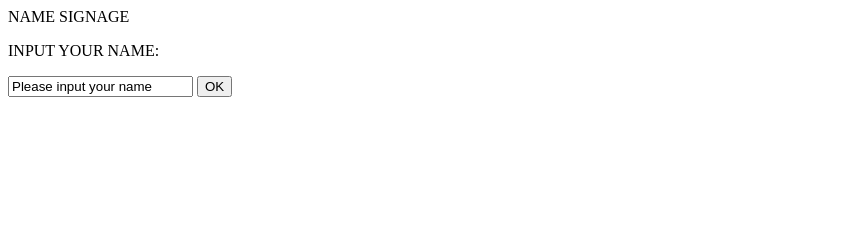
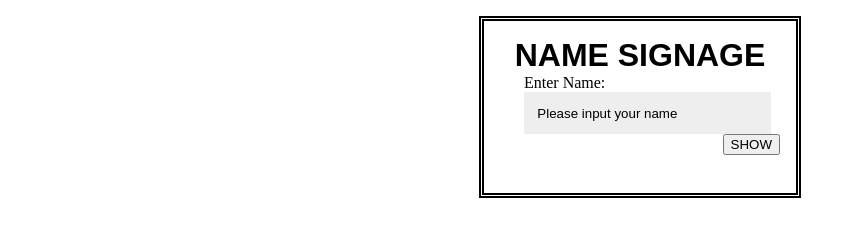
Before and after one commit to jiangzy123/JavaScript_note, a plain HTML site: page HTML/Day9.html in a window 1280 px wide. Shown: the whole page, without its empty margins (0-856 px from the left). Drawn offline with Linux system fonts and the light colour scheme.

Commit message:
update Day9

```diff
--- a/HTML/Day9.html
+++ b/HTML/Day9.html
@@ -7,17 +7,51 @@
 <script>
 
 </script>
+<style>
+	body,p{
+		margin: 0;
+		padding: 0;
+	}
+	#content{
+		margin: 1em auto;
+		padding: 1em;
+		border: 5px double  ;
+		width: 280px;
+		height: 140px;
+	}
+	#form_title{
+		text-align: center;
+		font-family: fantasy;
+		font-size: 2em;
+		font-weight: bold;
+	}
+	#form_content{
+		padding: 0 1.5em;
+
+	}
+	#form_footer{
+		text-align: right;
+
+	}
+	#input input{
+		width: 100%;
+		height: 3em;
+		background-color: #eee;
+		border-style: none;
+		border-color: #eee;
+		padding-left: 1em;
+	}
+</style>
 <body>
 	<div id="content">
-		<form action="#" id="main_form">
-			<div id="form_title">NAME SIGNAGE</div>
-			<div id="form_content">
-				<p id="name"><span>INPUT YOUR NAME:</span><span id="error"></span></p>
-				<input type="text" name="name" value="Please input your name">
-				<input type="submit" value="OK">
-			</div>
-
-		</form>
+		<div id="form_title">NAME SIGNAGE</div>
+		<div id="form_content">
+			<p id="text"><span>Enter Name:</span><span id="error"></span></p>
+			<p id="input"><input type="text" name="name" value="Please input your name"></p>
+		</div>
+		<div id="form_footer">
+			<input type="submit" value="SHOW">
+		</div>
 	</div>
 </body>
 </html>
```
Also changed, not shown: HTML/Day6.html (+31 -13 lines), HTML/Day7.html (added, +15 -0 lines), 2 other files.
